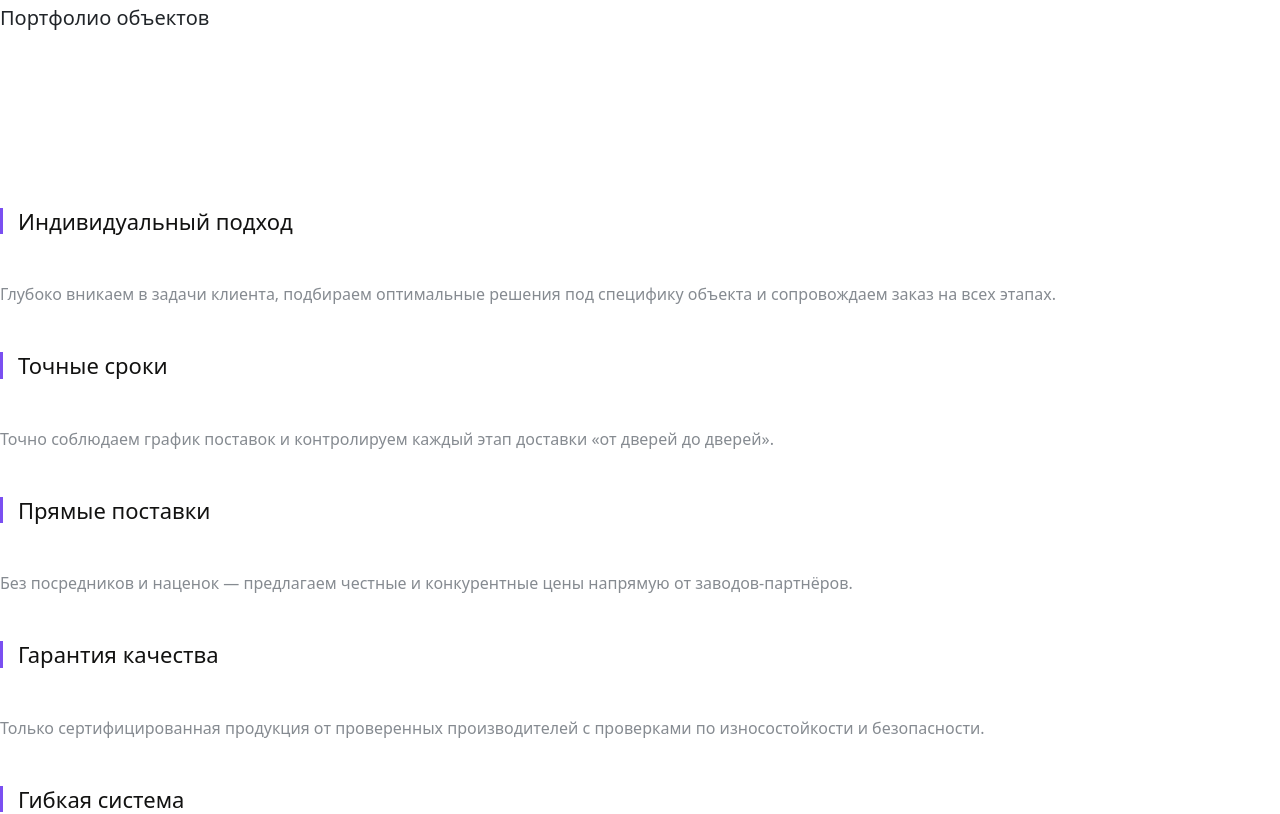
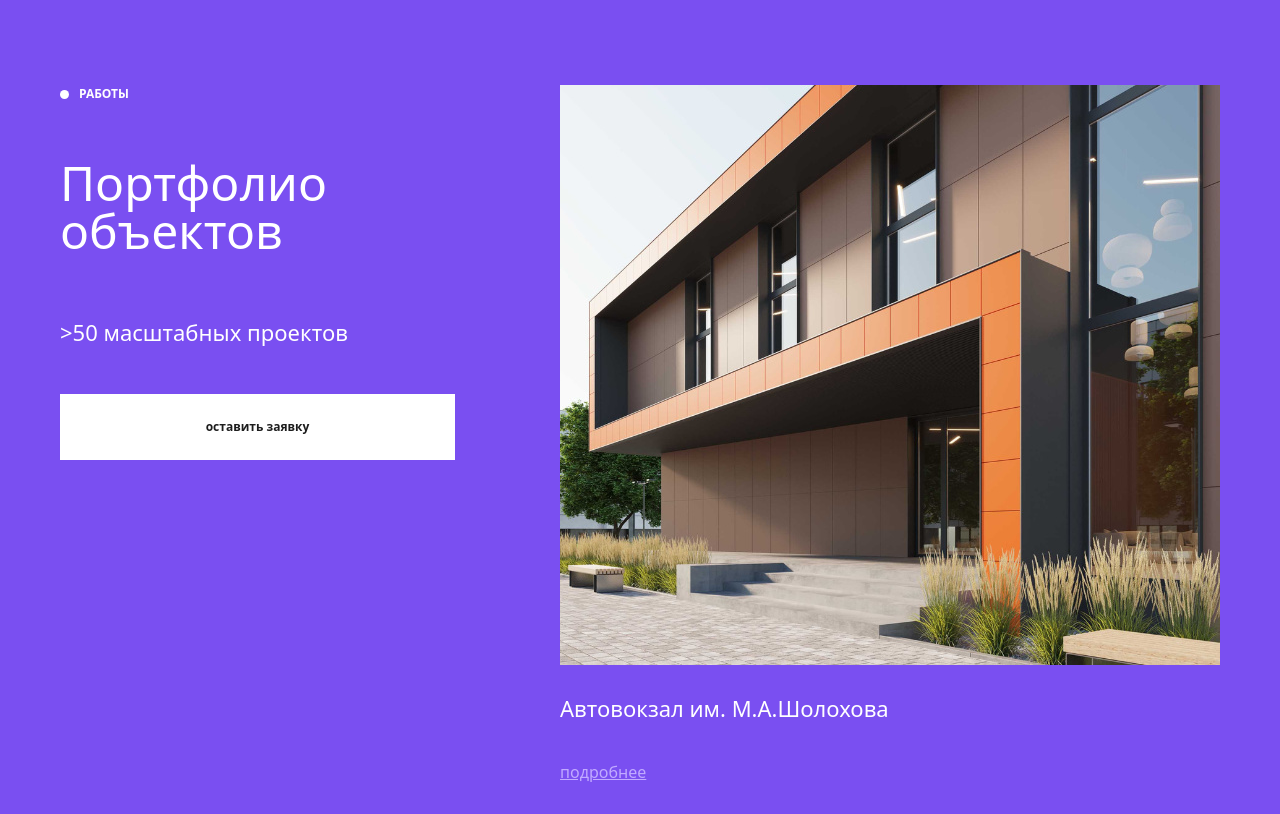
Before and after one commit to klavrenuk/nika, a Vue app: page / in a window 1280 px wide. Shown: the part 1440-2254 px from the top of the page. Built offline with nearby package versions, Linux system fonts and the light colour scheme.

Commit message:
Portfolio - верстка

```diff
--- a/src/assets/styles/app.scss
+++ b/src/assets/styles/app.scss
@@ -1,3 +1,5 @@
+@import './buttons.scss';
+
 .app {
   font-size: 16px;
 }
@@ -17,5 +19,5 @@
 }
 
 .app-section {
-  padding: 85px 0;
+  padding: 85px 60px;
 }
--- /dev/null
+++ b/src/assets/styles/buttons.scss
@@ -0,0 +1,12 @@
+.app-button {
+  font-weight: 600;
+  font-size: 15px;
+  cursor: pointer;
+  border: none;
+  background: #7A4FF1;
+  padding: 21px 90px;
+}
+
+a {
+  cursor: pointer;
+}
--- a/src/components/header/AppHeader.vue
+++ b/src/components/header/AppHeader.vue
@@ -5,8 +5,8 @@ import HeaderBottom from '@/components/header/HeaderBottom.vue';
 
 <template>
   <div class="app-header">
-    <HeaderTop />
-    <HeaderBottom />
+<!--    <HeaderTop />-->
+<!--    <HeaderBottom />-->
   </div>
 </template>
 
--- a/src/components/portfolio/Portfolio.vue
+++ b/src/components/portfolio/Portfolio.vue
@@ -1,19 +1,80 @@
 <script setup>
 
+import SectionName from "@/components/section/SectionName.vue";
 </script>
 
 <template>
   <section class="portfolio app-section">
-    <div>
-      <h5 class="portfolio__title">
-        Портфолио объектов
-      </h5>
+    <div class="app-component-layout">
+      <div class="d-flex flex-column portfolio__left">
+        <SectionName class="portfolio__left__section-name" type="white">Работы</SectionName>
+        <h5 class="portfolio__title">
+          Портфолио объектов
+        </h5>
+        <h6 class="portfolio__subtitle">
+          >50 масштабных проектов
+        </h6>
+        <button class="portfolio__submit-application app-button">
+          оставить заявку
+        </button>
+      </div>
+
+      <div class="portfolio__right d-flex flex-column">
+        <img src="/images/portfolio-img.jpg" alt="Портфолио" />
+        <h6 class="portfolio__right__title">Автовокзал им. М.А.Шолохова</h6>
+        <a class="portfolio__right__link">подробнее</a>
+      </div>
     </div>
-
-
   </section>
 </template>
 
 <style scoped lang="scss">
+.portfolio {
+  background: #7A4FF1;
+}
 
+.portfolio__left {
+  gap: 40px;
+  color: #fff;
+
+  &__section-name,
+  & .portfolio__title, {
+    padding-bottom: 16px;
+  }
+
+  & .portfolio__title {
+    font-size: 48px;
+    color: #fff;
+    line-height: 48px;
+  }
+
+  & .portfolio__subtitle {
+    font-size: 22px;
+    line-height: 120%;
+  }
+}
+
+.portfolio__submit-application {
+  padding: 24px 90px;
+  color: #1D1D1D;
+  font-size: 12px;
+  background: #fff;
+
+  &:hover, &:active, &:focus {
+    color: #7A4FF1;
+  }
+}
+
+.portfolio__right {
+  gap: 30px;
+
+  &__title {
+    color: #FFFFFF;
+    font-size: 22px;
+  }
+
+  &__link {
+    color: #C1AAFF;
+  }
+}
 </style>
--- a/src/components/section/SectionName.vue
+++ b/src/components/section/SectionName.vue
@@ -27,13 +27,14 @@ defineProps({
     width: 9px;
     border-radius: 100%;
     background: #7A4FF1;
+    display: inline-block;
   }
 }
 
 .section-name.white {
   color: #fff;
 
-  &__dot {
+  & .section-name__dot {
     background: #fff;
   }
 }
```
